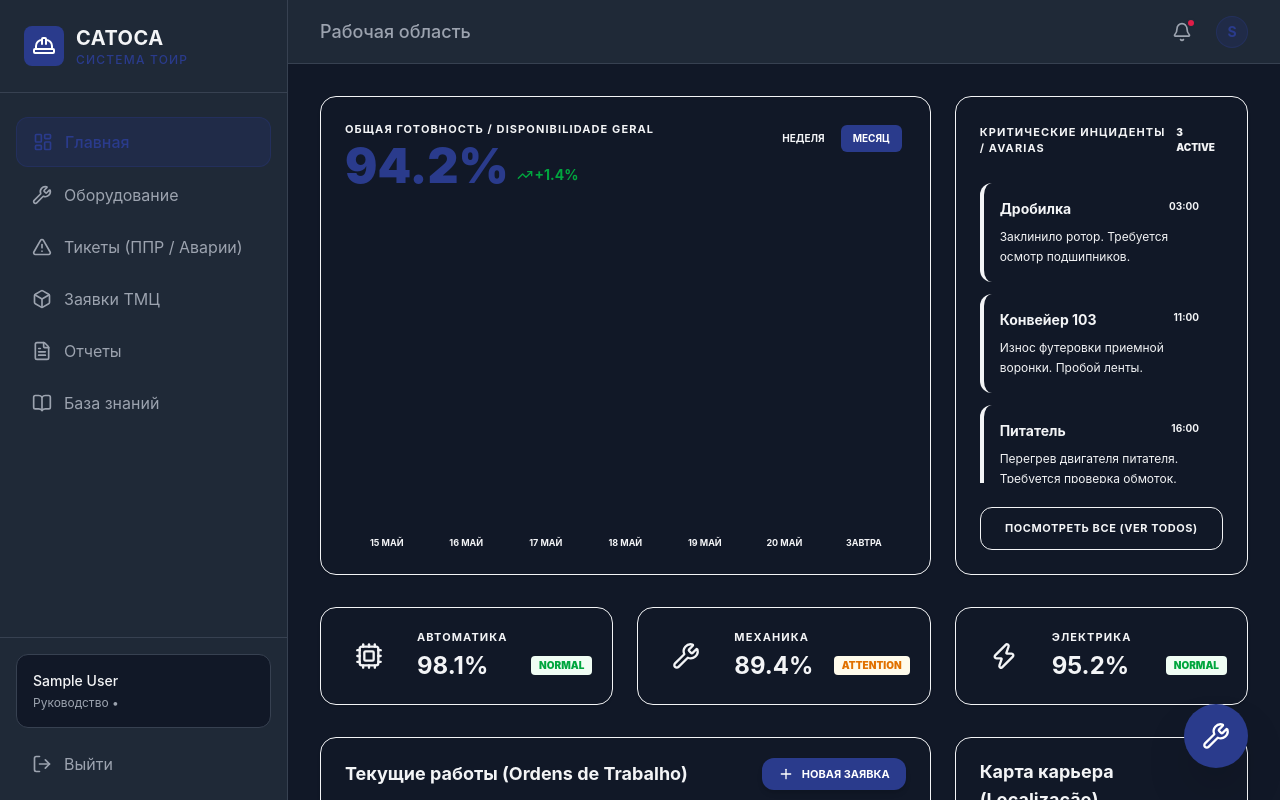
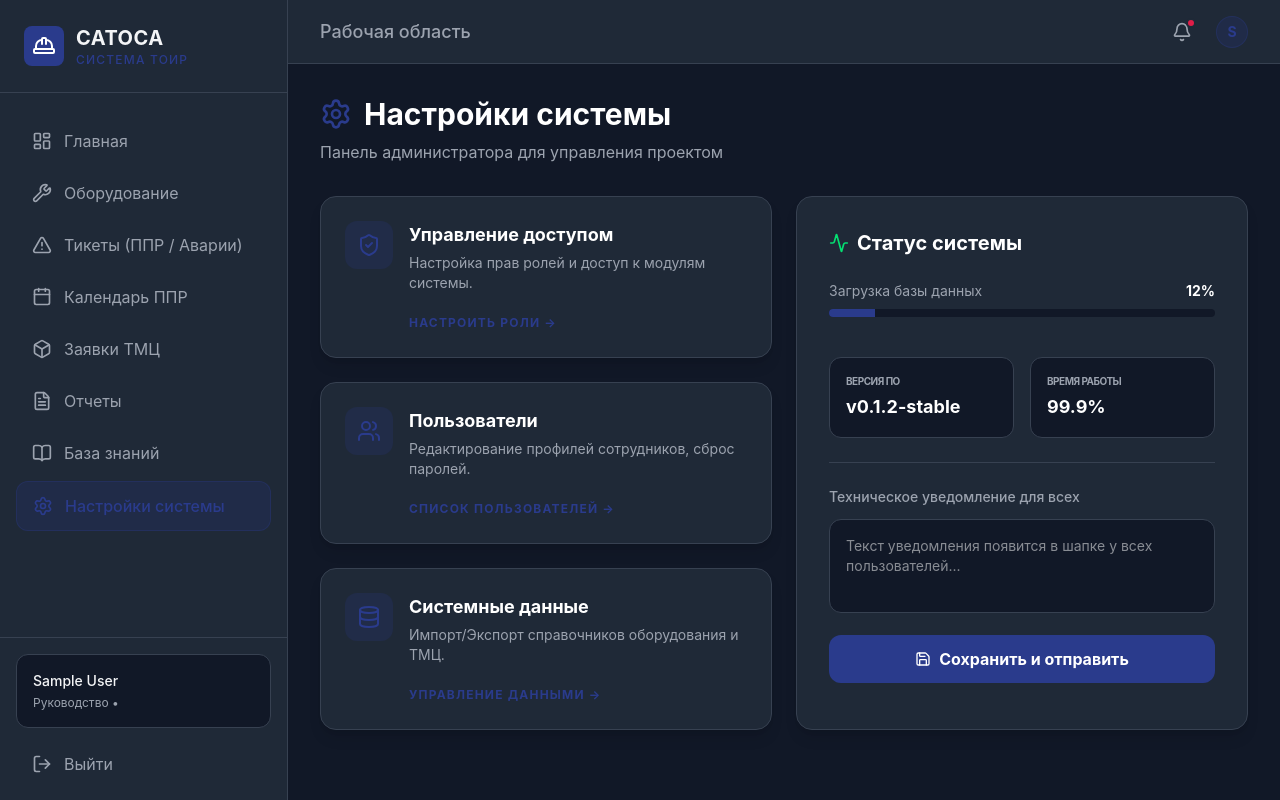
Before and after one commit to nmarilov-dot/catoca-toir, a React (Vite) app: page /catoca-toir/admin in a window 1280 px wide. Before the commit this address led to /catoca-toir. Built offline with nearby package versions, Linux system fonts and the light colour scheme; sample sign-in values are in the browser's storage.

Commit message:
feat: Add Admin Settings page for administrator role

```diff
--- a/src/App.jsx
+++ b/src/App.jsx
@@ -9,6 +9,8 @@ import Dashboard from './pages/Dashboard';
 import MaterialRequests from './pages/MaterialRequests';
 import KnowledgeBase from './pages/KnowledgeBase';
 import Reports from './pages/Reports';
+import Admin from './pages/Admin';
+import MaintenanceCalendar from './pages/MaintenanceCalendar';
 
 const ProtectedRoute = ({ children }) => {
   const { user } = useAuth();
@@ -35,6 +37,8 @@ function App() {
           <Route path="materials" element={<MaterialRequests />} />
           <Route path="knowledge" element={<KnowledgeBase />} />
           <Route path="reports" element={<Reports />} />
+          <Route path="admin" element={<Admin />} />
+          <Route path="calendar" element={<MaintenanceCalendar />} />
         </Route>
 
         <Route path="*" element={<Navigate to="/" replace />} />
--- a/src/layouts/DashboardLayout.jsx
+++ b/src/layouts/DashboardLayout.jsx
@@ -13,7 +13,8 @@ import {
   AlertTriangle,
   FileText,
   BookOpen,
-  Box
+  Box,
+  Calendar
 } from 'lucide-react';
 
 const DashboardLayout = () => {
@@ -30,10 +31,16 @@ const DashboardLayout = () => {
     { name: 'Главная', path: '/', icon: LayoutDashboard },
     { name: 'Оборудование', path: '/equipment', icon: Wrench },
     { name: 'Тикеты (ППР / Аварии)', path: '/tickets', icon: AlertTriangle },
+    { name: 'Календарь ППР', path: '/calendar', icon: Calendar },
     { name: 'Заявки ТМЦ', path: '/materials', icon: Box },
     { name: 'Отчеты', path: '/reports', icon: FileText },
     { name: 'База знаний', path: '/knowledge', icon: BookOpen },
   ];
+
+  // Добавляем настройки только для администратора
+  if (user?.role === 'admin') {
+    navItems.push({ name: 'Настройки системы', path: '/admin', icon: Settings });
+  }
 
   const NavLinks = ({ onClick }) => (
     <div className="space-y-1 mt-6">
--- /dev/null
+++ b/src/pages/Admin.jsx
@@ -0,0 +1,118 @@
+import React from 'react';
+import {
+  Settings,
+  Users,
+  Database,
+  ShieldCheck,
+  Activity,
+  Save
+} from 'lucide-react';
+import { useAuth } from '../context/AuthContext';
+
+const Admin = () => {
+  const { user } = useAuth();
+
+  const sections = [
+    {
+      title: 'Управление доступом',
+      icon: ShieldCheck,
+      description: 'Настройка прав ролей и доступ к модулям системы.',
+      action: 'Настроить роли'
+    },
+    {
+      title: 'Пользователи',
+      icon: Users,
+      description: 'Редактирование профилей сотрудников, сброс паролей.',
+      action: 'Список пользователей'
+    },
+    {
+      title: 'Системные данные',
+      icon: Database,
+      description: 'Импорт/Экспорт справочников оборудования и ТМЦ.',
+      action: 'Управление данными'
+    }
+  ];
+
+  return (
+    <div className="p-4 md:p-8 h-full overflow-y-auto custom-scrollbar bg-dark-bg">
+      <div className="mb-8">
+        <h1 className="text-2xl md:text-3xl font-bold text-white flex items-center gap-3">
+          <Settings className="text-primary w-8 h-8" />
+          Настройки системы
+        </h1>
+        <p className="text-text-muted mt-2">Панель администратора для управления проектом</p>
+      </div>
+
+      <div className="grid grid-cols-1 lg:grid-cols-2 gap-6">
+        {/* Quick Settings Cards */}
+        <div className="space-y-6">
+          {sections.map((section, idx) => {
+            const Icon = section.icon;
+            return (
+              <div key={idx} className="bg-dark-surface border border-dark-border rounded-2xl p-6 shadow-lg hover:border-primary/50 transition-colors">
+                <div className="flex items-start gap-4">
+                  <div className="p-3 bg-primary/20 rounded-xl">
+                    <Icon className="w-6 h-6 text-primary" />
+                  </div>
+                  <div className="flex-1">
+                    <h3 className="text-lg font-bold text-white">{section.title}</h3>
+                    <p className="text-sm text-text-muted mt-1 mb-4">{section.description}</p>
+                    <button className="text-xs font-bold text-primary hover:text-white transition-colors uppercase tracking-widest">
+                      {section.action} →
+                    </button>
+                  </div>
+                </div>
+              </div>
+            );
+          })}
+        </div>
+
+        {/* System Health / Status */}
+        <div className="bg-dark-surface border border-dark-border rounded-2xl p-8 shadow-lg">
+          <h3 className="text-xl font-bold text-white mb-6 flex items-center gap-2">
+            <Activity className="w-5 h-5 text-green-400" />
+            Статус системы
+          </h3>
+
+          <div className="space-y-6">
+            <div>
+              <div className="flex justify-between text-sm mb-2">
+                <span className="text-text-muted">Загрузка базы данных</span>
+                <span className="text-white font-bold">12%</span>
+              </div>
+              <div className="w-full h-2 bg-dark-bg rounded-full overflow-hidden">
+                <div className="h-full bg-primary w-[12%]" />
+              </div>
+            </div>
+
+            <div className="grid grid-cols-2 gap-4 pt-4">
+              <div className="bg-dark-bg p-4 rounded-xl border border-dark-border">
+                <p className="text-[10px] text-text-muted uppercase font-bold tracking-tighter mb-1">Версия ПО</p>
+                <p className="text-lg font-bold text-white">v0.1.2-stable</p>
+              </div>
+              <div className="bg-dark-bg p-4 rounded-xl border border-dark-border">
+                <p className="text-[10px] text-text-muted uppercase font-bold tracking-tighter mb-1">Время работы</p>
+                <p className="text-lg font-bold text-white">99.9%</p>
+              </div>
+            </div>
+
+            <div className="pt-6 border-t border-dark-border">
+              <label className="block text-sm font-medium text-text-muted mb-3">Техническое уведомление для всех</label>
+              <textarea
+                className="w-full bg-dark-bg border border-dark-border rounded-xl p-4 text-sm text-white focus:ring-1 focus:ring-primary outline-none resize-none"
+                placeholder="Текст уведомления появится в шапке у всех пользователей..."
+                rows={3}
+              />
+              <button className="mt-4 w-full py-3 bg-primary hover:bg-primary-dark text-white rounded-xl font-bold flex items-center justify-center gap-2 transition-colors">
+                <Save className="w-4 h-4" />
+                Сохранить и отправить
+              </button>
+            </div>
+          </div>
+        </div>
+      </div>
+    </div>
+  );
+};
+
+export default Admin;
```
